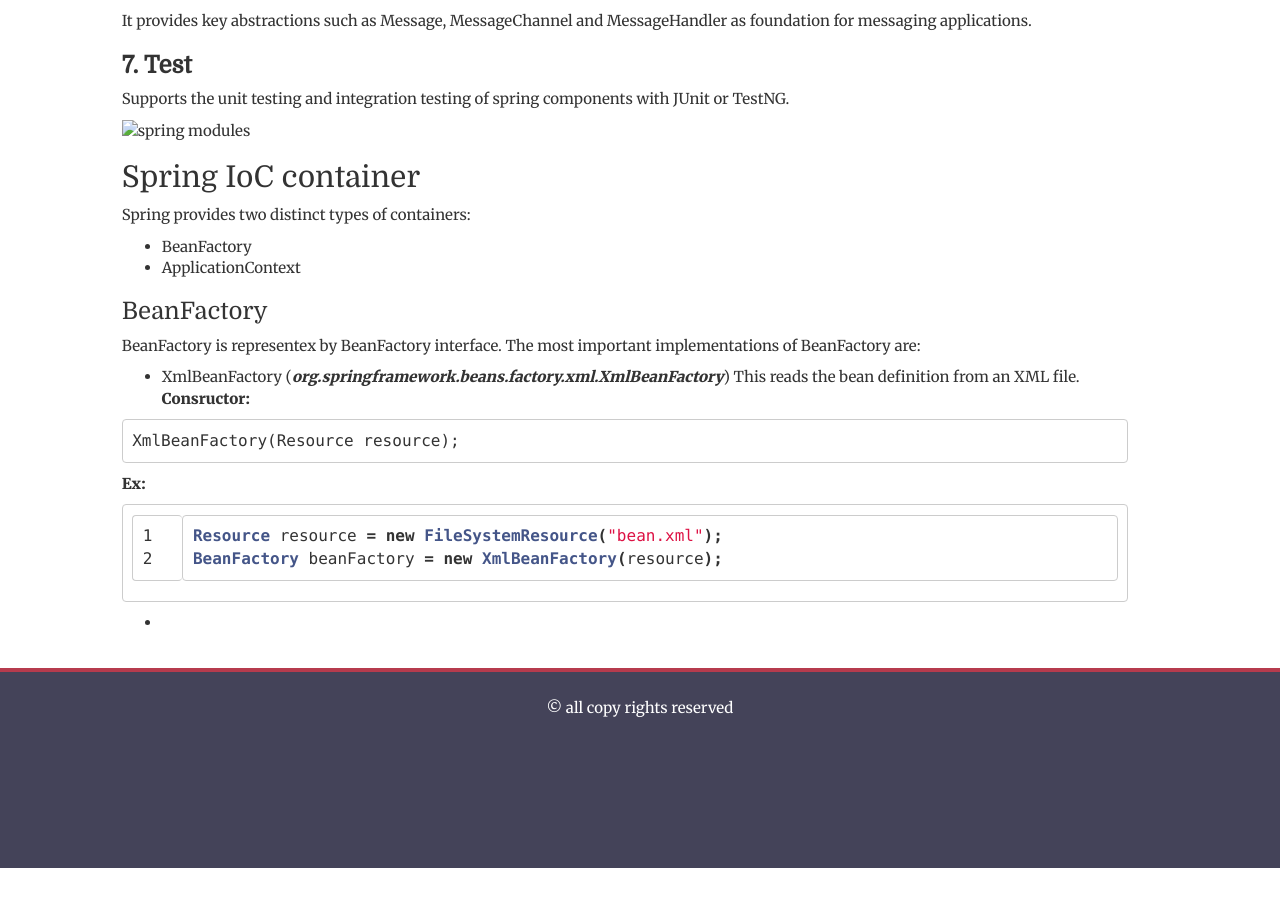
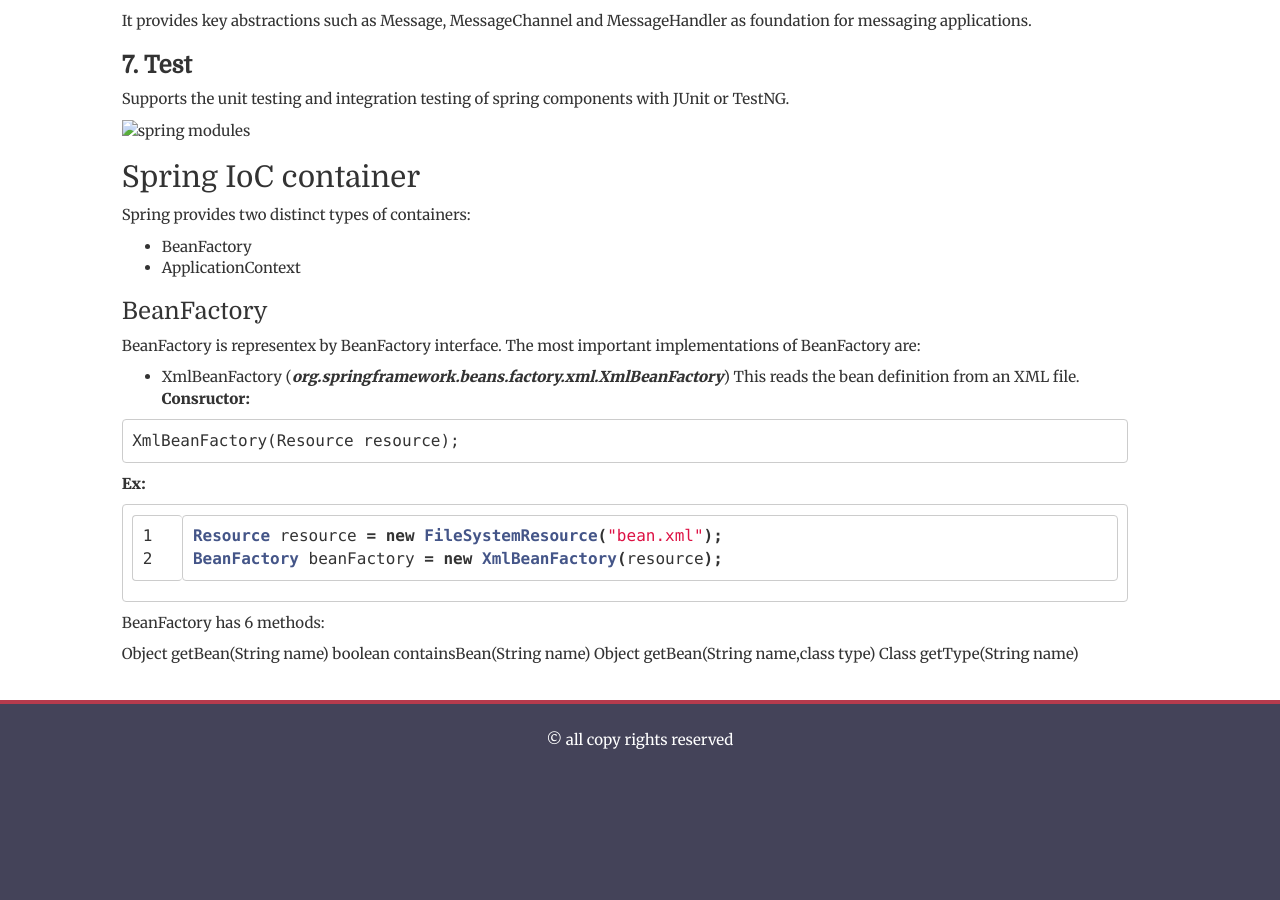
Before and after one commit to deepaksama/deepaksama.github.io, a Jekyll site: the page built from _posts/springcore/2017-03-04-Spring-Core-Tutorial.md, in a window 1280 px wide and 900 px high, scrolled down 1585 px. Built offline with Jekyll 4.4.1, drawn with Linux system fonts in a browser that asks for light colours; nearby versions of some CDN libraries; some web fonts are replaced; before the commit the page ends 2453 px from its top, so only the background shows below that.

Commit message:
Updated 2017-03-04-Spring-Core-Tutorial.md

```diff
--- a/_posts/springcore/2017-03-04-Spring-Core-Tutorial.md
+++ b/_posts/springcore/2017-03-04-Spring-Core-Tutorial.md
@@ -94,4 +94,9 @@ Resource resource = new FileSystemResource("bean.xml");
 BeanFactory beanFactory = new XmlBeanFactory(resource);
 {% endhighlight %}
 
-*
+BeanFactory has 6 methods:
+
+Object getBean(String name)
+boolean containsBean(String name)
+Object getBean(String name,class type)
+Class getType(String name)
```
